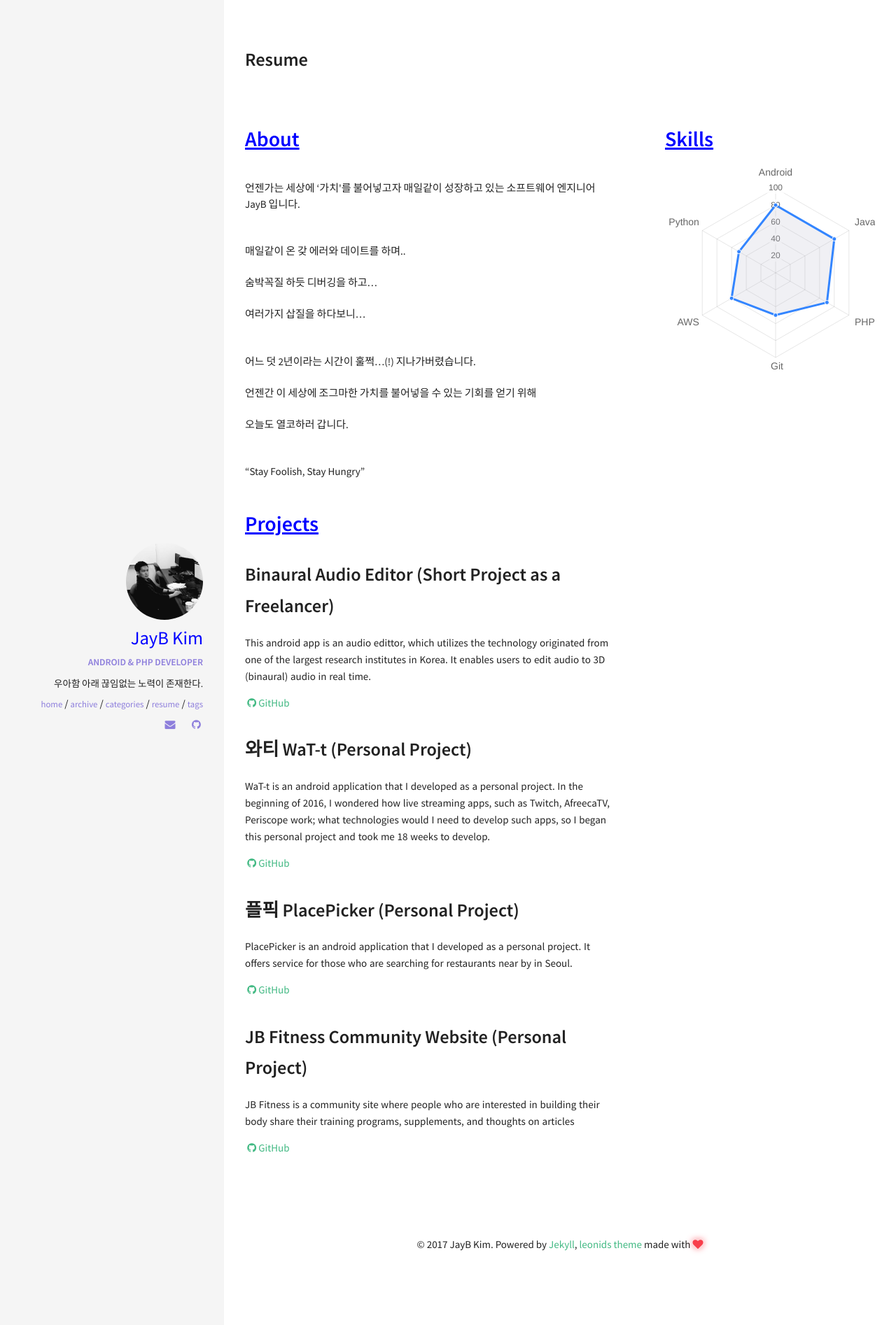
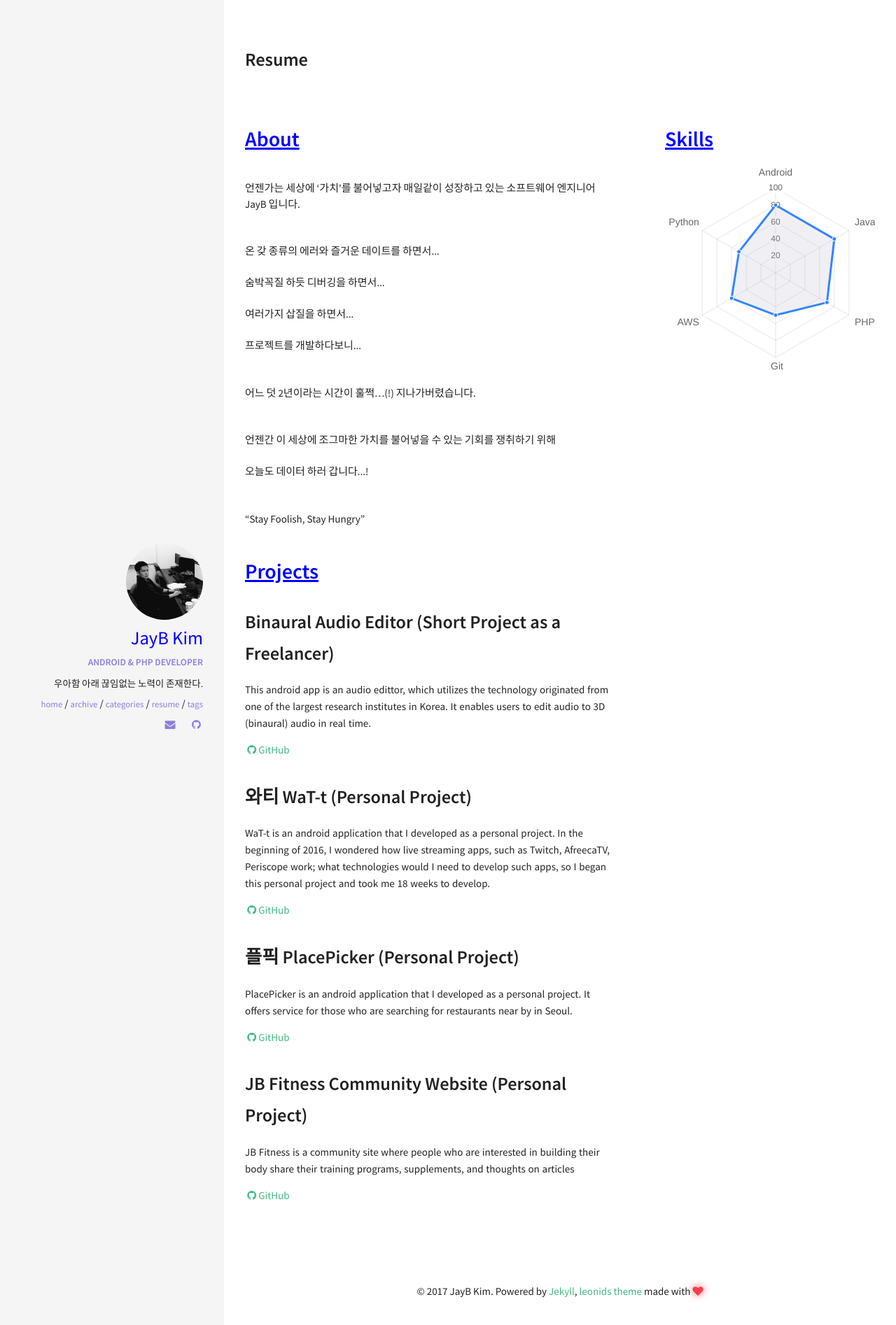
Before and after one commit to renyuanz/leonids, a Jekyll site: the page built from resume.html, in a window 1280 px wide. Shown: the top 1894 px of the page at 70% size. Built offline with Jekyll 4.4.1, drawn with Linux system fonts in a browser that asks for light colours; nearby versions of some CDN libraries.

Commit message:
Updated
Updated

```diff
--- a/_includes/sections/about.html
+++ b/_includes/sections/about.html
@@ -5,13 +5,15 @@
 
     언젠가는 세상에 ‘가치'를 불어넣고자 매일같이 성장하고 있는 소프트웨어 엔지니어 JayB 입니다.<br/><br/><br/>
 
-    매일같이 온 갖 에러와 데이트를 하며..<br/><br/>
-    숨박꼭질 하듯 디버깅을 하고…<br/><br/>
-    여러가지 삽질을 하다보니…<br/><br/><br/>
+    온 갖 종류의 에러와 즐거운 데이트를 하면서...<br/><br/>
+    숨박꼭질 하듯 디버깅을 하면서...<br/><br/>
+    여러가지 삽질을 하면서...<br/><br/>
+    프로젝트를 개발하다보니...<br/><br/><br/>
 
-    어느 덧 2년이라는 시간이 훌쩍…(!) 지나가버렸습니다.<br/><br/>
-    언젠간 이 세상에 조그마한 가치를 불어넣을 수 있는 기회를 얻기 위해<br/><br/>
-    오늘도 열코하러 갑니다.<br/><br/><br/>
+    어느 덧 2년이라는 시간이 훌쩍…(!) 지나가버렸습니다.<br/><br/><br/>
+
+    언젠간 이 세상에 조그마한 가치를 불어넣을 수 있는 기회를 쟁취하기 위해<br/><br/>
+    오늘도 데이터 하러 갑니다...!<br/><br/><br/>
 
     “Stay Foolish, Stay Hungry”<br/>
 
```
